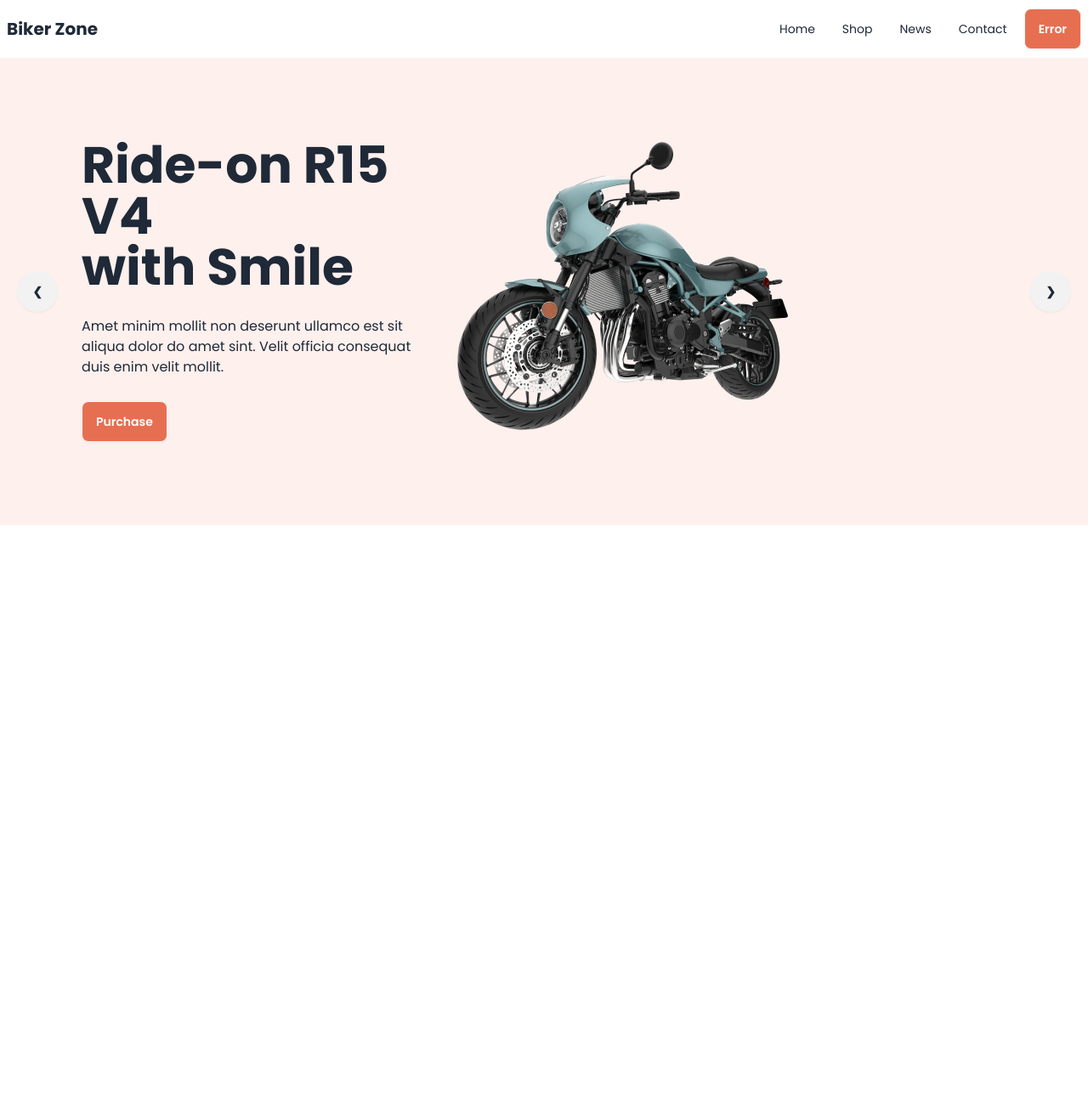
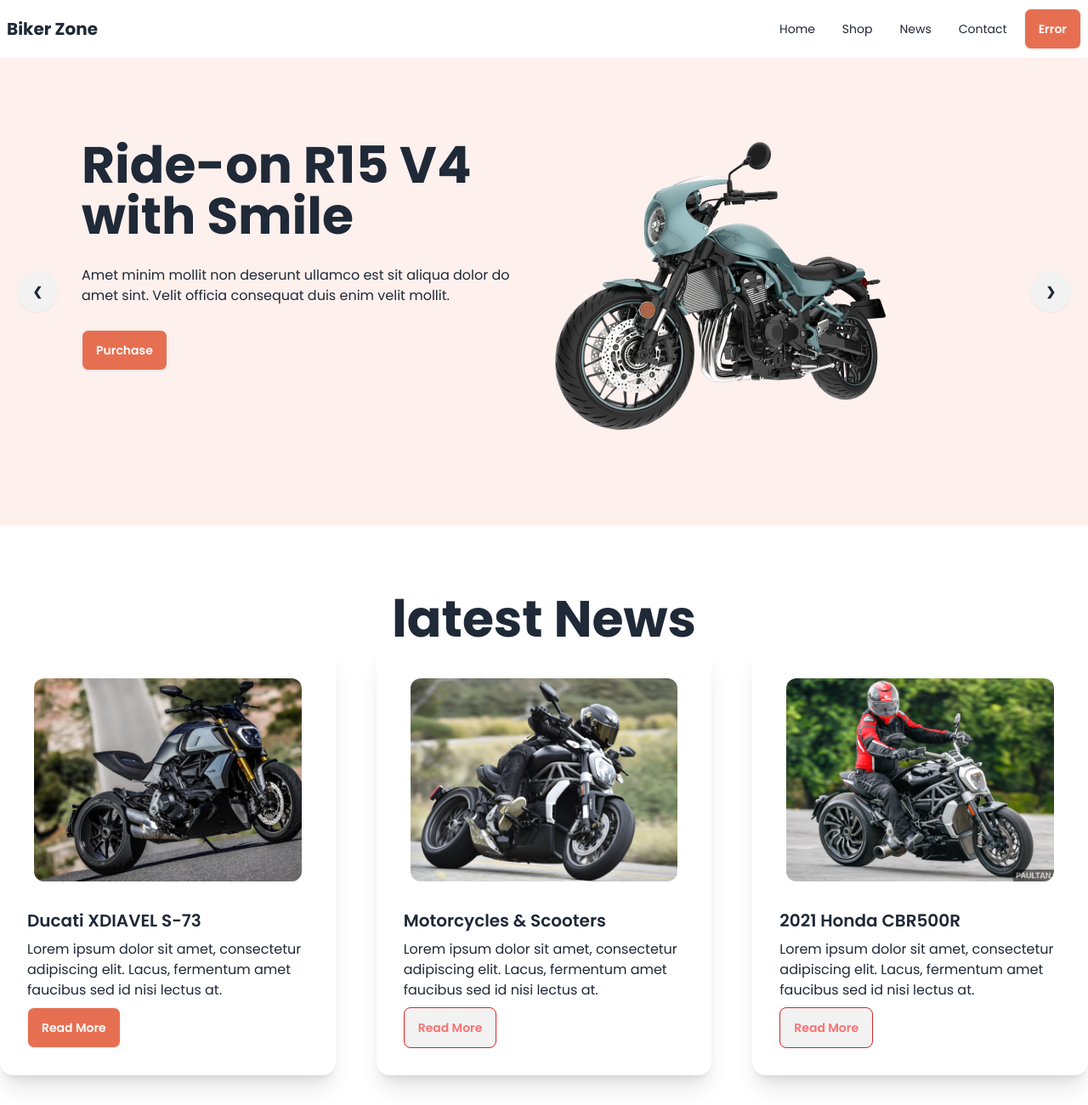
Before and after one commit to AnikDasJoy/biker-zone, a plain HTML site: page index.html in a window 1280 px wide. Shown: the whole page at 85% size. Before the commit the page ends 800 px from the top, so only its background shows below. Drawn offline with nearby package versions, Linux system fonts and the light colour scheme.

Commit message:
latest news section added

```diff
--- a/index.html
+++ b/index.html
@@ -40,7 +40,8 @@
 </head>
 
 <body class="poppins-thin">
-    <header class="max-w-screen-xl mx-auto">
+    <!-- class="max-w-screen-xl mx-auto" -->
+    <header class="md:container mx-auto">
         <nav>
             <div class="navbar bg-base-100">
                 <div class="flex-1">
@@ -84,7 +85,7 @@
                     <div class="space-y-7 flex-1">
                         <h1 class="text-6xl font-bold">Ride-on R15 V4<br>with Smile</h1>
                         <p>Amet minim mollit non deserunt ullamco
-                            est sit <br>aliqua dolor do amet sint. Velit officia consequat <br> duis enim velit mollit.
+                            est sit aliqua dolor do amet sint. Velit officia consequat duis enim velit mollit.
                         </p>
                         <button class="btn bg-bike-primary text-white">Purchase</button>
                     </div>
@@ -105,7 +106,7 @@
                     <div class="space-y-7 flex-1">
                         <h1 class="text-6xl font-bold">Ride-on R15 V4<br>with Smile</h1>
                         <p>Amet minim mollit non deserunt ullamco
-                            est sit <br>aliqua dolor do amet sint. Velit officia consequat <br> duis enim velit mollit.
+                            est sit aliqua dolor do amet sint. Velit officia consequat duis enim velit mollit.
                         </p>
                         <button class="btn bg-bike-primary text-white">Purchase</button>
                     </div>
@@ -126,7 +127,7 @@
                     <div class="space-y-7 flex-1">
                         <h1 class="text-6xl font-bold">Ride-on R15 V4<br>with Smile</h1>
                         <p>Amet minim mollit non deserunt ullamco
-                            est sit <br>aliqua dolor do amet sint. Velit officia consequat <br> duis enim velit mollit.
+                            est sit aliqua dolor do amet sint. Velit officia consequat duis enim velit mollit.
                         </p>
                         <button class="btn bg-bike-primary text-white">Purchase</button>
                     </div>
@@ -147,7 +148,7 @@
                     <div class="space-y-7 flex-1">
                         <h1 class="text-6xl font-bold">Ride-on R15 V4<br>with Smile</h1>
                         <p>Amet minim mollit non deserunt ullamco
-                            est sit <br>aliqua dolor do amet sint. Velit officia consequat <br> duis enim velit mollit.
+                            est sit aliqua dolor do amet sint. Velit officia consequat duis enim velit mollit.
                         </p>
                         <button class="btn bg-bike-primary text-white">Purchase</button>
                     </div>
@@ -165,8 +166,58 @@
         <!-- carousel end-->
     </header>
 
-    <main>
+    <main class="md:container mx-auto my-20 ">
+        <!-- Latest News Section start-->
+        <section>
+            <h1 class="text-6xl font-bold text-center">latest News</h1>
+            <div class="grid grid-cols-1 md:grid-cols-2 lg:grid-cols-3 gap-12">
+                <!-- card-1 -->
+                <div class="card bg-base-100 shadow-xl">
+                    <figure class="px-10 pt-10">
+                        <img src="images/others/latest1.png" alt="Shoes" class="rounded-xl" />
+                    </figure>
+                    <div class="card-body  ">
+                        <h2 class="card-title">Ducati XDIAVEL S-73</h2>
+                        <p>Lorem ipsum dolor sit amet, consectetur adipiscing elit. Lacus, fermentum amet faucibus sed
+                            id nisi lectus at.</p>
+                        <div class="card-actions">
+                            <button class="btn bg-bike-primary text-white">Read More</button>
+                        </div>
+                    </div>
+                </div>
 
+                <!-- card-2 -->
+                <div class="card bg-base-100 shadow-xl">
+                    <figure class="px-10 pt-10">
+                        <img src="images/others/latest2.png" alt="Shoes" class="rounded-xl" />
+                    </figure>
+                    <div class="card-body">
+                        <h2 class="card-title">Motorcycles & Scooters</h2>
+                        <p>Lorem ipsum dolor sit amet, consectetur adipiscing elit. Lacus, fermentum amet faucibus sed
+                            id nisi lectus at.</p>
+                        <div class="card-actions">
+                            <button class="btn text-red-400 border-red-600">Read More</button>
+                        </div>
+                    </div>
+                </div>
+
+                <!-- card-3 -->
+                <div class="card bg-base-100 shadow-xl">
+                    <figure class="px-10 pt-10">
+                        <img src="images/others/latest3.png" alt="Shoes" class="rounded-xl" />
+                    </figure>
+                    <div class="card-body">
+                        <h2 class="card-title">2021 Honda CBR500R</h2>
+                        <p>Lorem ipsum dolor sit amet, consectetur adipiscing elit. Lacus, fermentum amet faucibus sed
+                            id nisi lectus at.</p>
+                        <div class="card-actions">
+                            <button class="btn text-red-400 border-red-600">Read More</button>
+                        </div>
+                    </div>
+                </div>
+            </div>
+        </section>
+        <!-- Latest News Section start-->
     </main>
 
     <footer>
```
